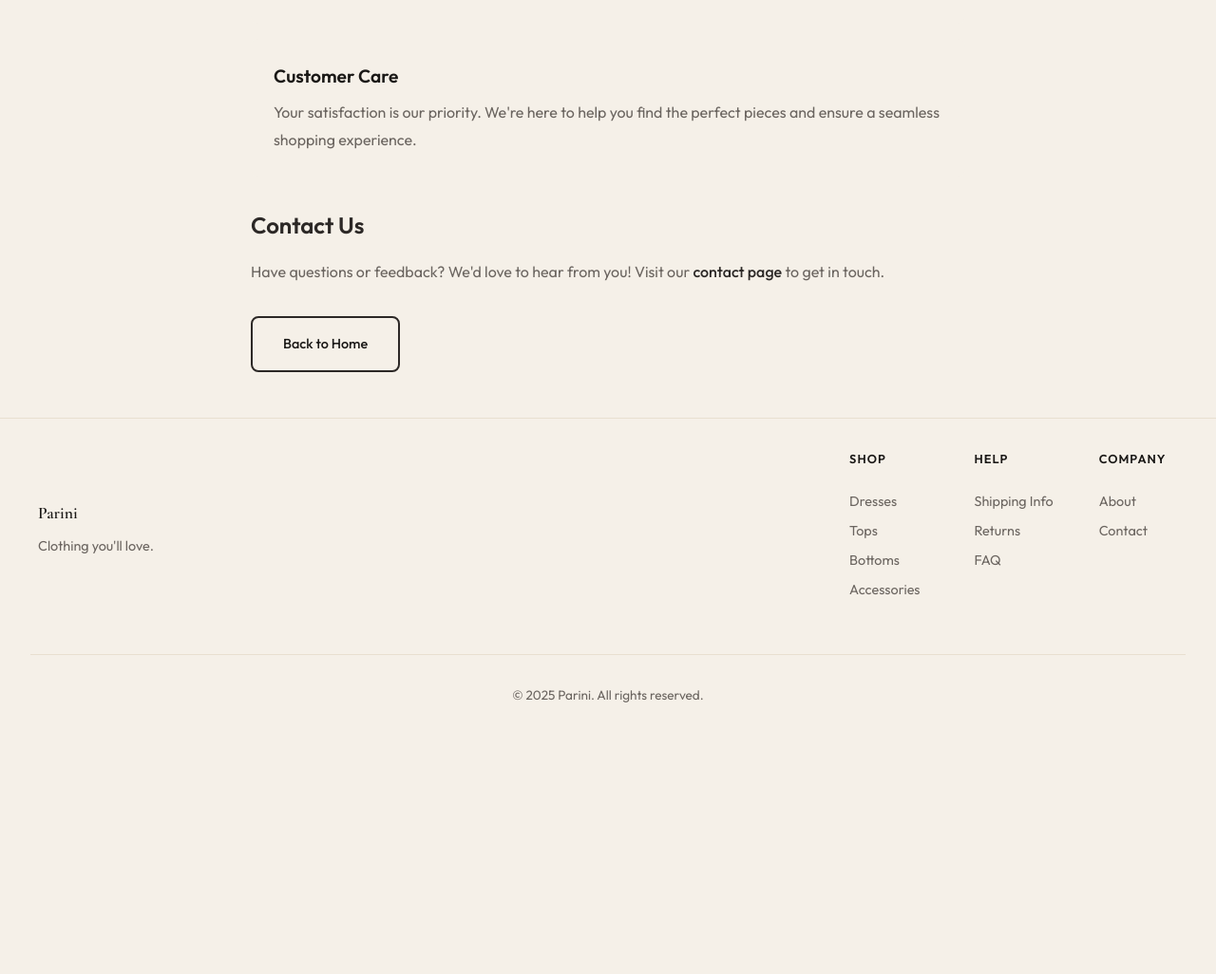
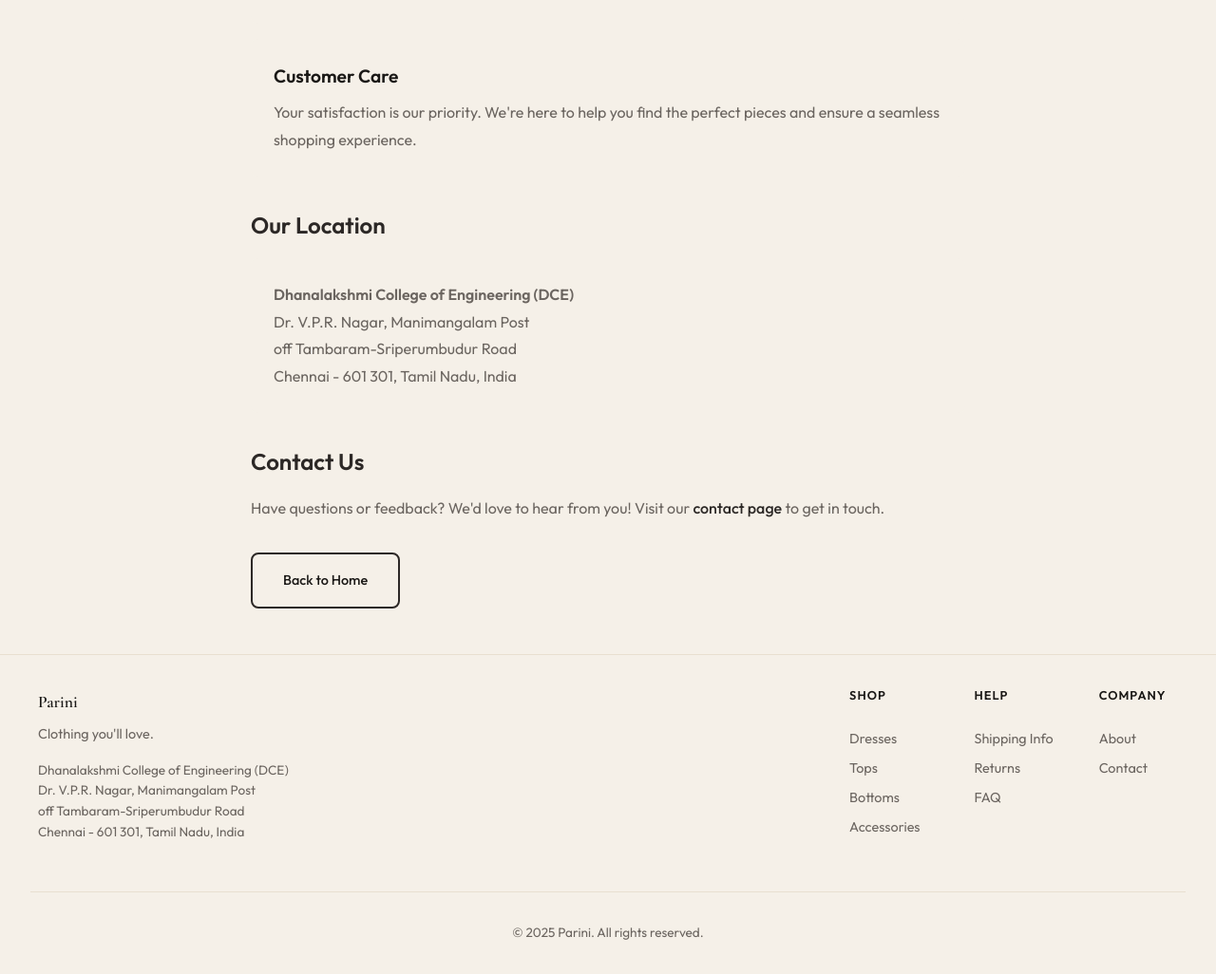
Before and after one commit to Naresh-Kumar-K/pariniPoject, a Flask app: template garment-shop/templates/about.html in a window 1280 px wide. Shown: the part 842-1868 px from the top of the page at 95% size. Before the commit the page ends 1582 px from the top, so only its background shows below. Run offline with Flask 3, Linux system fonts and the light colour scheme; the template is opened without the code that fills it, so the values that code supplies are empty.

Commit message:
Add location details for Dhanalakshmi College of Engineering to about, contact, and footer sections. Update address fields in checkout and signup templates to reflect accurate city and PIN code.

```diff
--- a/garment-shop/templates/about.html
+++ b/garment-shop/templates/about.html
@@ -31,6 +31,18 @@
   </div>
 
   <div style="margin-top:2rem;">
+    <h2 style="font-size:1.5rem;margin-bottom:1rem;color:var(--color-charcoal);">Our Location</h2>
+    <div style="background:var(--color-cream);padding:1.5rem;border-radius:var(--radius);margin-bottom:1rem;">
+      <p style="color:var(--color-muted);line-height:1.8;margin:0;">
+        <strong>Dhanalakshmi College of Engineering (DCE)</strong><br>
+        Dr. V.P.R. Nagar, Manimangalam Post<br>
+        off Tambaram-Sriperumbudur Road<br>
+        Chennai - 601 301, Tamil Nadu, India
+      </p>
+    </div>
+  </div>
+
+  <div style="margin-top:2rem;">
     <h2 style="font-size:1.5rem;margin-bottom:1rem;color:var(--color-charcoal);">Contact Us</h2>
     <p style="color:var(--color-muted);margin-bottom:1rem;line-height:1.8;">
       Have questions or feedback? We'd love to hear from you! Visit our <a href="{{ url_for('contact_page') }}" style="color:var(--color-charcoal);font-weight:500;">contact page</a> to get in touch.
--- a/garment-shop/templates/base.html
+++ b/garment-shop/templates/base.html
@@ -62,6 +62,12 @@
       <div class="footer-brand">
         <p class="footer-logo">Parini</p>
         <p class="footer-tagline">Clothing you'll love.</p>
+        <p style="font-size:0.85rem;color:var(--color-muted);margin-top:1rem;line-height:1.6;">
+          Dhanalakshmi College of Engineering (DCE)<br>
+          Dr. V.P.R. Nagar, Manimangalam Post<br>
+          off Tambaram-Sriperumbudur Road<br>
+          Chennai - 601 301, Tamil Nadu, India
+        </p>
       </div>
       <div class="footer-links">
         <div class="footer-col">
--- a/garment-shop/templates/checkout.html
+++ b/garment-shop/templates/checkout.html
@@ -11,15 +11,15 @@
       <label style="font-size:0.85rem;font-weight:500;color:var(--color-muted);">Email</label>
       <input type="email" name="email" required placeholder="jane@example.com" value="{{ user_data.email if user_data else '' }}" style="padding:0.5rem 1rem;font-size:1rem;border:2px solid var(--color-sand);border-radius:var(--radius);">
       <label style="font-size:0.85rem;font-weight:500;color:var(--color-muted);">Address</label>
-      <input type="text" name="address" required placeholder="123 Fashion Street" value="{{ user_data.address if user_data else '' }}" style="padding:0.5rem 1rem;font-size:1rem;border:2px solid var(--color-sand);border-radius:var(--radius);">
+      <input type="text" name="address" required placeholder="Street Address" value="{{ user_data.address if user_data else '' }}" style="padding:0.5rem 1rem;font-size:1rem;border:2px solid var(--color-sand);border-radius:var(--radius);">
       <div class="checkout-row" style="display:grid;grid-template-columns:1fr 1fr;gap:1rem;">
         <div>
           <label style="font-size:0.85rem;font-weight:500;color:var(--color-muted);">City</label>
-          <input type="text" name="city" required placeholder="Mumbai" value="{{ user_data.city if user_data else '' }}" style="width:100%;padding:0.5rem 1rem;font-size:1rem;border:2px solid var(--color-sand);border-radius:var(--radius);">
+          <input type="text" name="city" required placeholder="Chennai" value="{{ user_data.city if user_data else '' }}" style="width:100%;padding:0.5rem 1rem;font-size:1rem;border:2px solid var(--color-sand);border-radius:var(--radius);">
         </div>
         <div>
           <label style="font-size:0.85rem;font-weight:500;color:var(--color-muted);">PIN Code</label>
-          <input type="text" name="zip" required placeholder="400050" value="{{ user_data.zip_code if user_data else '' }}" style="width:100%;padding:0.5rem 1rem;font-size:1rem;border:2px solid var(--color-sand);border-radius:var(--radius);">
+          <input type="text" name="zip" required placeholder="601301" value="{{ user_data.zip_code if user_data else '' }}" style="width:100%;padding:0.5rem 1rem;font-size:1rem;border:2px solid var(--color-sand);border-radius:var(--radius);">
         </div>
       </div>
       <button type="submit" class="btn btn-primary btn-block">Place Order</button>
--- a/garment-shop/templates/signup.html
+++ b/garment-shop/templates/signup.html
@@ -23,16 +23,16 @@
     </div>
     <div>
       <label style="font-size:0.85rem;font-weight:500;color:var(--color-muted);display:block;margin-bottom:0.5rem;">Address</label>
-      <input type="text" name="address" placeholder="123 Fashion Street" style="width:100%;padding:0.75rem 1rem;font-size:1rem;border:2px solid var(--color-sand);border-radius:var(--radius);font-family:var(--font-body);">
+      <input type="text" name="address" placeholder="Street Address" style="width:100%;padding:0.75rem 1rem;font-size:1rem;border:2px solid var(--color-sand);border-radius:var(--radius);font-family:var(--font-body);">
     </div>
     <div style="display:grid;grid-template-columns:1fr 1fr;gap:1rem;">
       <div>
         <label style="font-size:0.85rem;font-weight:500;color:var(--color-muted);display:block;margin-bottom:0.5rem;">City</label>
-        <input type="text" name="city" placeholder="Mumbai" style="width:100%;padding:0.75rem 1rem;font-size:1rem;border:2px solid var(--color-sand);border-radius:var(--radius);font-family:var(--font-body);">
+        <input type="text" name="city" placeholder="Chennai" style="width:100%;padding:0.75rem 1rem;font-size:1rem;border:2px solid var(--color-sand);border-radius:var(--radius);font-family:var(--font-body);">
       </div>
       <div>
         <label style="font-size:0.85rem;font-weight:500;color:var(--color-muted);display:block;margin-bottom:0.5rem;">PIN Code</label>
-        <input type="text" name="zip_code" placeholder="400050" style="width:100%;padding:0.75rem 1rem;font-size:1rem;border:2px solid var(--color-sand);border-radius:var(--radius);font-family:var(--font-body);">
+        <input type="text" name="zip_code" placeholder="601301" style="width:100%;padding:0.75rem 1rem;font-size:1rem;border:2px solid var(--color-sand);border-radius:var(--radius);font-family:var(--font-body);">
       </div>
     </div>
     <button type="submit" class="btn btn-primary" style="width:100%;padding:0.875rem;font-size:1rem;margin-top:0.5rem;">Create Account</button>
```
Also changed, not shown: garment-shop/templates/contact.html (+4 -3 lines).
